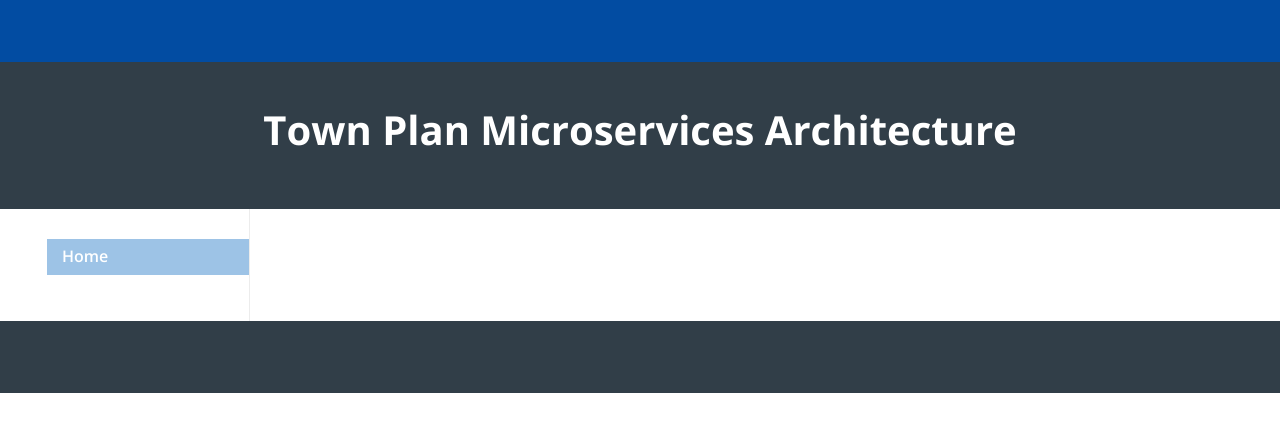
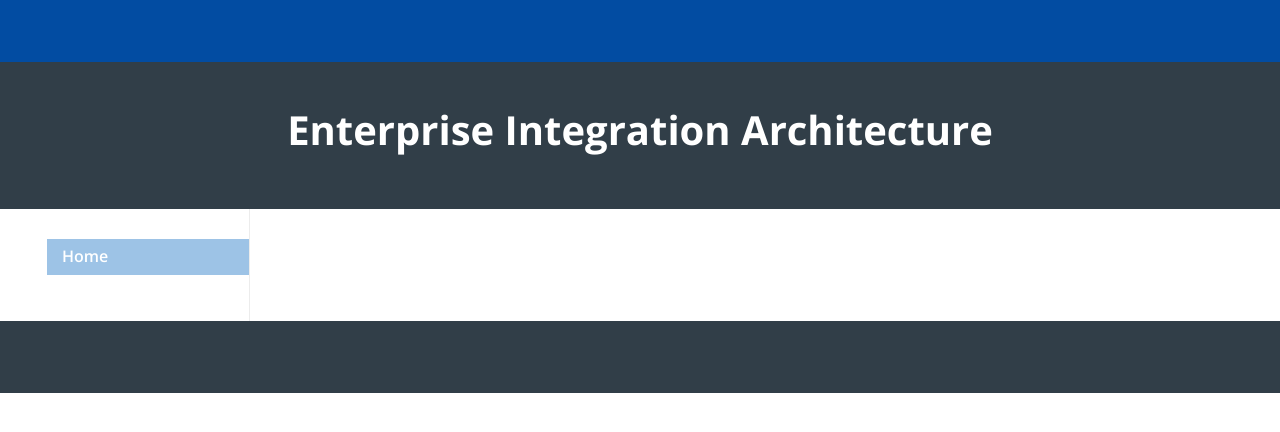
Before and after one commit to codeontap/townplanner, a Jekyll site: the page built from src/index.md, in a window 1280 px wide. Shown: the top 432 px of the page. Built offline with Jekyll 4.4.1, drawn with Linux system fonts in a browser that asks for light colours.

Commit message:
Fix header

```diff
--- a/src/_includes/header.html
+++ b/src/_includes/header.html
@@ -15,7 +15,7 @@
     <div class="header-content">
         <div class="wrapper">
             <div class="header-text-box">
-                <div class="header-name">Town Plan Microservices Architecture</div>
+                <div class="header-name">Enterprise Integration Architecture</div>
             </div>
         </div>
     </div>
```
